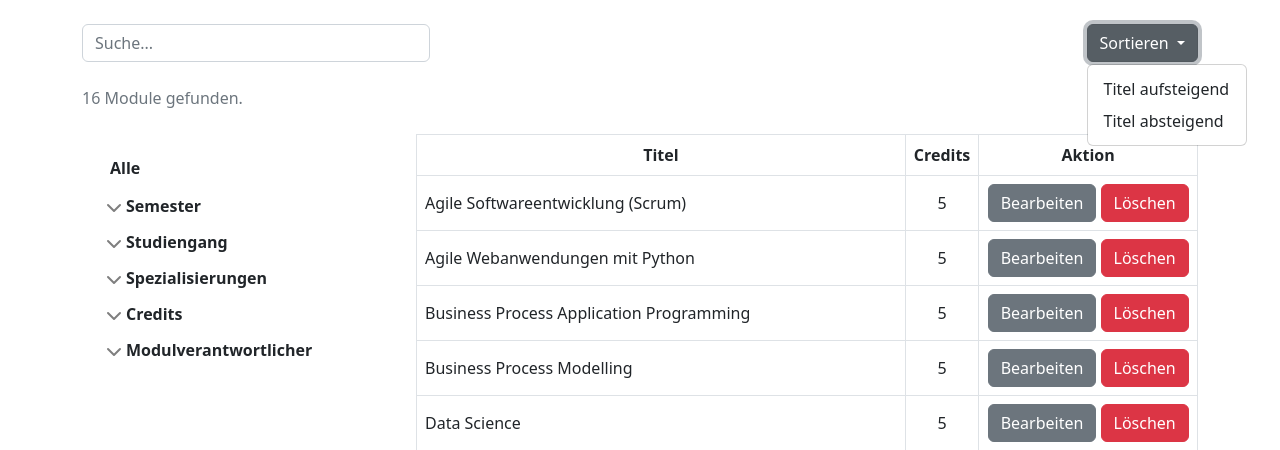
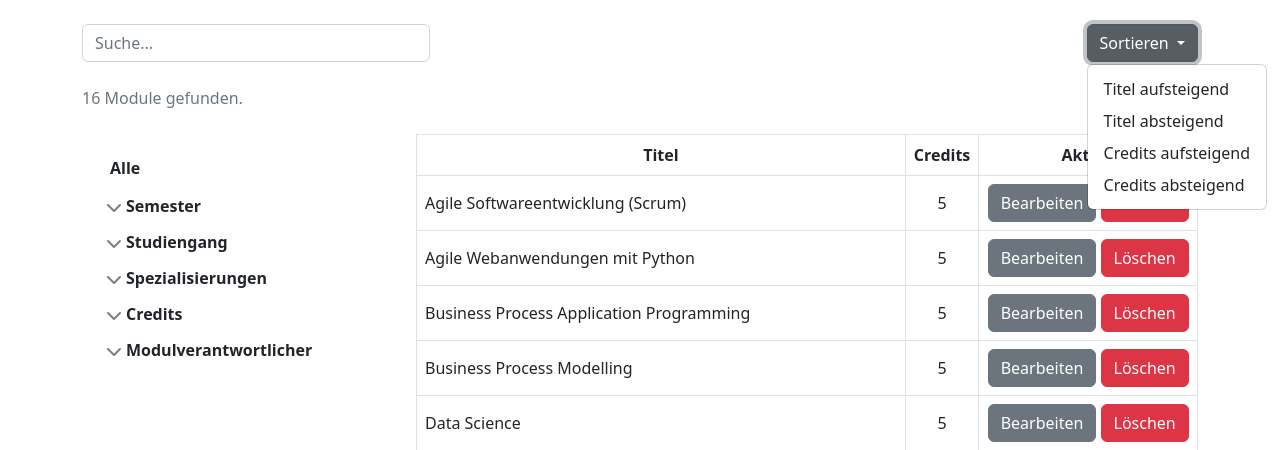
Before and after one commit to andreasschmid98/modis-pyweb-ws2022, a Django app: page / in a window 1280 px wide, after a click on "Sortieren". Shown: the part 56-506 px from the top of the page. Run offline with Django 4.2, Linux system fonts and the light colour scheme; a user stored in the database is signed in; data comes from the database, SQL or seed files in the repository; both versions use the stored data as it was after the commit.

Commit message:
Add credit sorting functionality

```diff
--- a/modis/base/models/module.py
+++ b/modis/base/models/module.py
@@ -38,6 +38,12 @@ class Module(models.Model):
         return modules.order_by('title')
 
     @staticmethod
+    def sort_modules_by_credits(modules, direction):
+        if direction == 'desc':
+            return modules.order_by('-credits')
+        return modules.order_by('credits')
+
+    @staticmethod
     def filter_modules_by_search_query(search_query):
         return Module.objects.filter(
             Q(title__icontains=search_query) |
--- a/modis/base/urls.py
+++ b/modis/base/urls.py
@@ -10,6 +10,6 @@ urlpatterns = [
     path('delete-module/<str:pk>/', views.delete_module, name='delete-module'),
     path('fav/<str:pk>/', views.toggle_favourites, name='toggle-fav'),
     path('favourites/', views.favourites, name='favourites'),
-    path('sort/<str:direction>/', views.sort, name='sort'),
+    path('sort/<str:criterion>/<str:direction>/', views.sort, name='sort'),
     path('filter/', views.filter, name='filter'),
 ]
--- a/modis/base/views.py
+++ b/modis/base/views.py
@@ -97,9 +97,14 @@ def favourites(request):
 
 
 @login_required()
-def sort(request, direction):
+def sort(request, criterion, direction):
     global modules
-    modules = Module.sort_modules_by_title(modules, direction)
+
+    if criterion == 'title':
+        modules = Module.sort_modules_by_title(modules, direction)
+    else:
+        modules = Module.sort_modules_by_credits(modules, direction)
+
     context = get_context_for_home(modules, request)
     return render(request, 'home.html', context)
 
--- a/modis/templates/home/home.html
+++ b/modis/templates/home/home.html
@@ -15,8 +15,10 @@
                     </button>
                     <form action="{% url 'home' %}">
                         <ul class="dropdown-menu" aria-labelledby="dropdownMenuButton">
-                            <li><a class="dropdown-item" href="{% url 'sort' 'asc' %}">Titel aufsteigend</a></li>
-                            <li><a class="dropdown-item" href="{% url 'sort' 'desc' %}">Titel absteigend</a></li>
+                            <li><a class="dropdown-item" href="{% url 'sort' 'title' 'asc' %}">Titel aufsteigend</a></li>
+                            <li><a class="dropdown-item" href="{% url 'sort' 'title' 'desc' %}">Titel absteigend</a></li>
+                            <li><a class="dropdown-item" href="{% url 'sort' 'credits' 'asc' %}">Credits aufsteigend</a></li>
+                            <li><a class="dropdown-item" href="{% url 'sort' 'credits' 'desc' %}">Credits absteigend</a></li>
                         </ul>
                     </form>
                 </div>
```
Also changed, not shown: modis/db.sqlite3.
